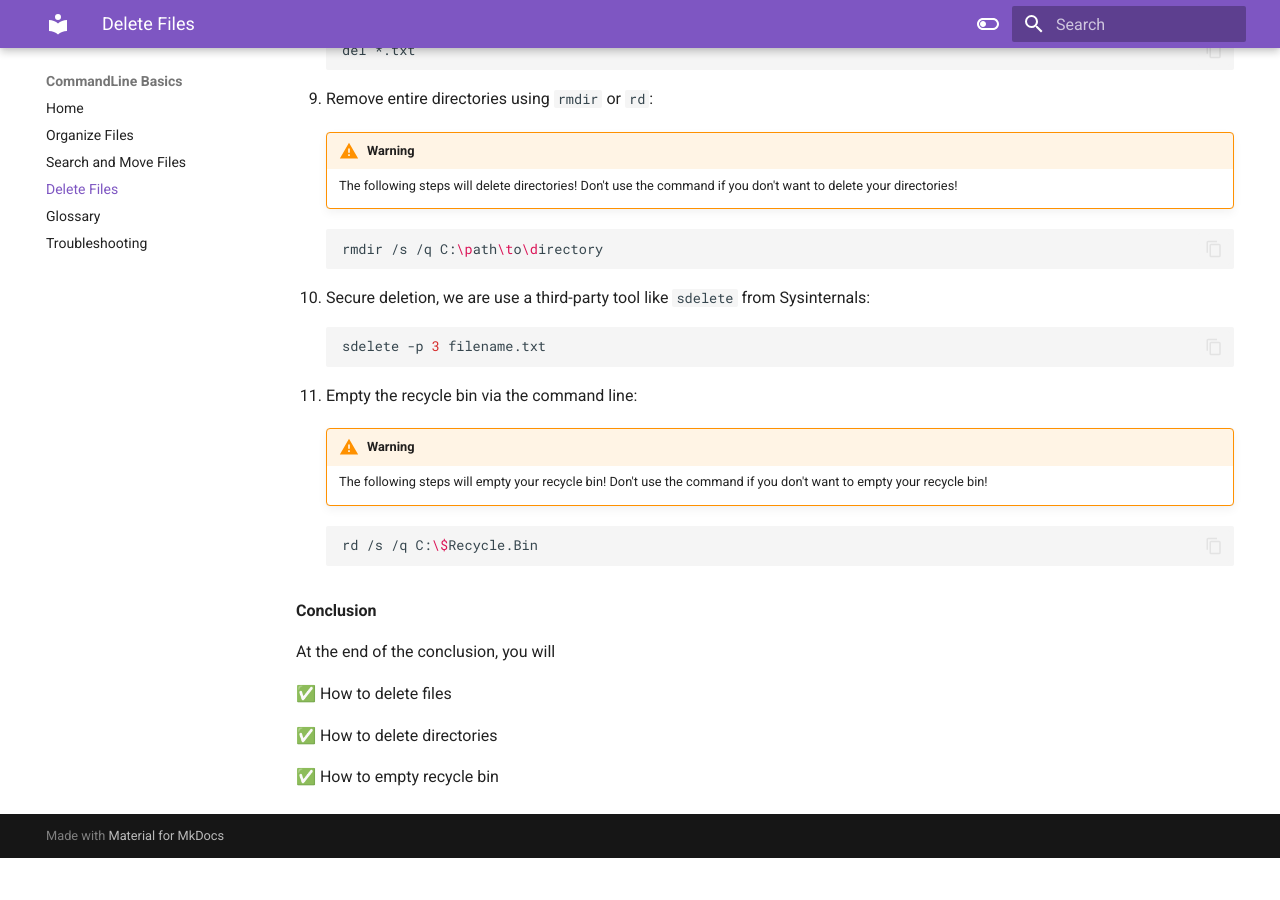
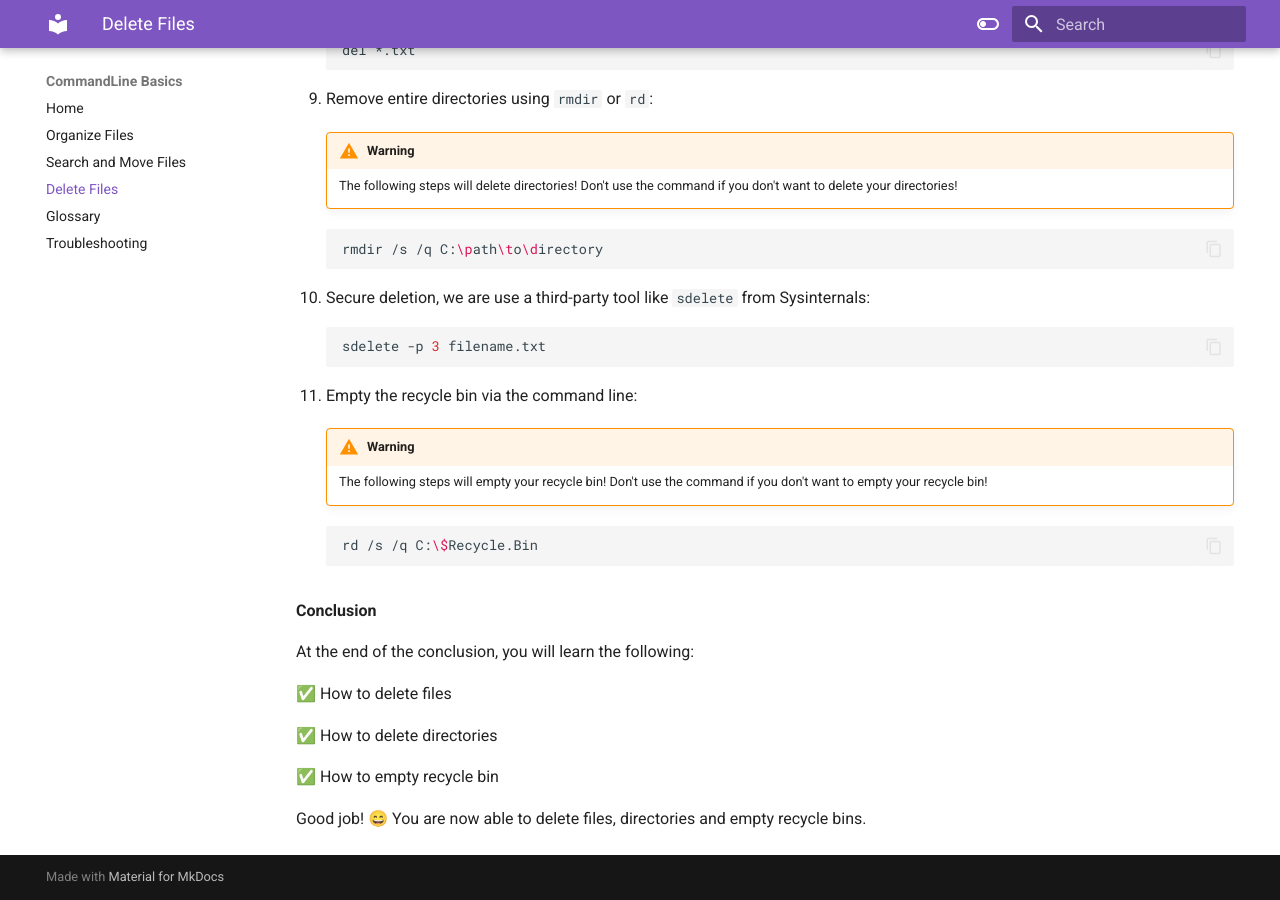
Before and after one commit to RichardLi6/UsingCommandLine, an MkDocs documentation site: the page built from docs/DeletingFiles.md, in a window 1280 px wide and 900 px high, scrolled down 2375 px. Built offline with MkDocs 1.6.1 and Material for MkDocs 9.7.7, drawn with Linux system fonts in a browser that asks for light colours; before the commit the page ends 3233 px from its top, so only the background shows below that.

Commit message:
Add deletefiles.md adjustment

```diff
--- a/docs/DeletingFiles.md
+++ b/docs/DeletingFiles.md
@@ -130,10 +130,12 @@ Enter.
 
 <b>Conclusion</b>
 
-At the end of the conclusion, you will
+At the end of the conclusion, you will learn the following:
 
 ✅ How to delete files
 
 ✅ How to delete directories
 
 ✅ How to empty recycle bin
+
+Good job! 😄 You are now able to delete files, directories and empty recycle bins.
```
